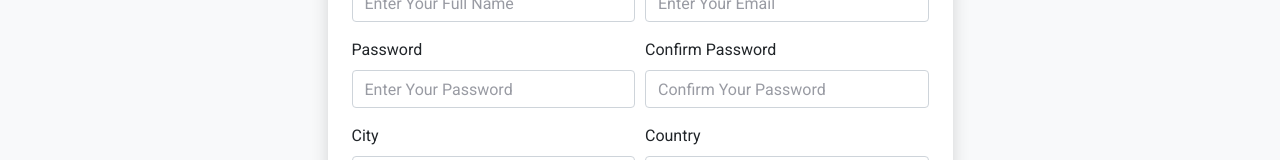
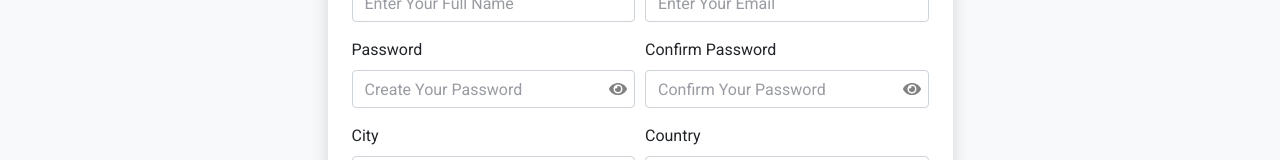
Before and after one commit to CS4Usama/Eat-Foodie, a React (Create React App) app: page /signup in a window 1280 px wide. Shown: the part 538-698 px from the top of the page. Built offline with nearby package versions, Linux system fonts and the light colour scheme.

Commit message:
eye button added in signup

```diff
--- a/src/modules/auth/login/Login.css
+++ b/src/modules/auth/login/Login.css
@@ -35,7 +35,7 @@
     position: absolute;
     cursor: pointer;
     z-index: 100;
-    right: 3.6em;
+    right: 3.5em;
     margin-top: 2.5em;
 }
 
--- a/src/modules/auth/signup/Signup.css
+++ b/src/modules/auth/signup/Signup.css
@@ -30,6 +30,16 @@ span.text-warning {
     font-weight: 500;
 }
 
+.password-toogle-icon-signup {
+    color: rgb(130, 130, 130);
+    position: absolute;
+    cursor: pointer;
+    z-index: 100;
+    right: 0.8em;
+    margin-top: 2.5em;
+}
+
+
 @media (max-width: 768px) {
     h1 > strong {
         font-size: 45px !important;
--- a/src/modules/auth/signup/Signup.jsx
+++ b/src/modules/auth/signup/Signup.jsx
@@ -2,8 +2,12 @@ import { Link } from 'react-router-dom';
 import './Signup.css';
 import 'bootstrap/dist/css/bootstrap.css';
 import NavbarComp from "../../../components/navbar/Navbar";
+import UseSignup from "./UseSignup";
+
 
 export default function Signup() {
+    const [passwordToogleIcon1, passwordToogleIcon2, passwordInputType1, passwordInputType2] = UseSignup();
+
     return(
         <div>
             <div className="container-fluid register-cont1">
@@ -32,11 +36,13 @@ export default function Signup() {
                         <div className="form-row">
                             <div className="form-group col-md-6">
                                 <label htmlFor="userPassword">Password</label>
-                                <input type="password" className="form-control" id="userPassword" placeholder="Enter Your Password" required />
+                                <span className="password-toogle-icon-signup">{passwordToogleIcon1}</span>
+                                <input type={passwordInputType1} className="form-control" id="userPassword" placeholder="Create Your Password" required />
                             </div>
                             <div className="form-group col-md-6">
                                 <label htmlFor="userConfirmPassword">Confirm Password</label>
-                                <input type="password" className="form-control" id="userConfirmPassword" placeholder="Confirm Your Password" required />
+                                <span className="password-toogle-icon-signup">{passwordToogleIcon2}</span>
+                                <input type={passwordInputType2} className="form-control" id="userConfirmPassword" placeholder="Confirm Your Password" required />
                             </div>
                         </div>
                         <div className="form-row">
--- /dev/null
+++ b/src/modules/auth/signup/UseSignup.jsx
@@ -0,0 +1,40 @@
+import { useState } from 'react';
+// import { useDispatch } from 'react-redux';
+// import { doLogin } from '../../../store/actions/AuthAction';
+import { FontAwesomeIcon } from '@fortawesome/react-fontawesome';
+import { faEye, faEyeSlash } from '@fortawesome/free-solid-svg-icons';
+
+
+export default function UseSignup() {
+
+    const [passwordVisibility1, setPasswordVisibility1] = useState(false);
+    const [passwordVisibility2, setPasswordVisibility2] = useState(false);
+    // const [email, setEmail] = useState('');
+    // const [password, setPassword] = useState('');
+    // const dispatch = useDispatch();
+
+    // const doLoginUser = () => {
+    //     // dispatch(action);
+    //     dispatch(doLogin(email, password));
+    // }
+
+    const passwordToogleIcon1 = (
+        <FontAwesomeIcon
+            icon={passwordVisibility1 ? faEyeSlash : faEye}
+            onClick={(e) => setPasswordVisibility1(passwordVisibility1 => !passwordVisibility1)}
+        />
+    );
+    const passwordInputType1 = passwordVisibility1 ? "text" : "password";
+
+    const passwordToogleIcon2 = (
+        <FontAwesomeIcon
+            icon={passwordVisibility2 ? faEyeSlash : faEye}
+            onClick={(e) => setPasswordVisibility2(passwordVisibility2 => !passwordVisibility2)}
+        />
+    );
+    const passwordInputType2 = passwordVisibility2 ? "text" : "password";
+
+
+    // return [setEmail, setPassword, doLoginUser];
+    return [passwordToogleIcon1, passwordToogleIcon2, passwordInputType1, passwordInputType2];
+}
```
